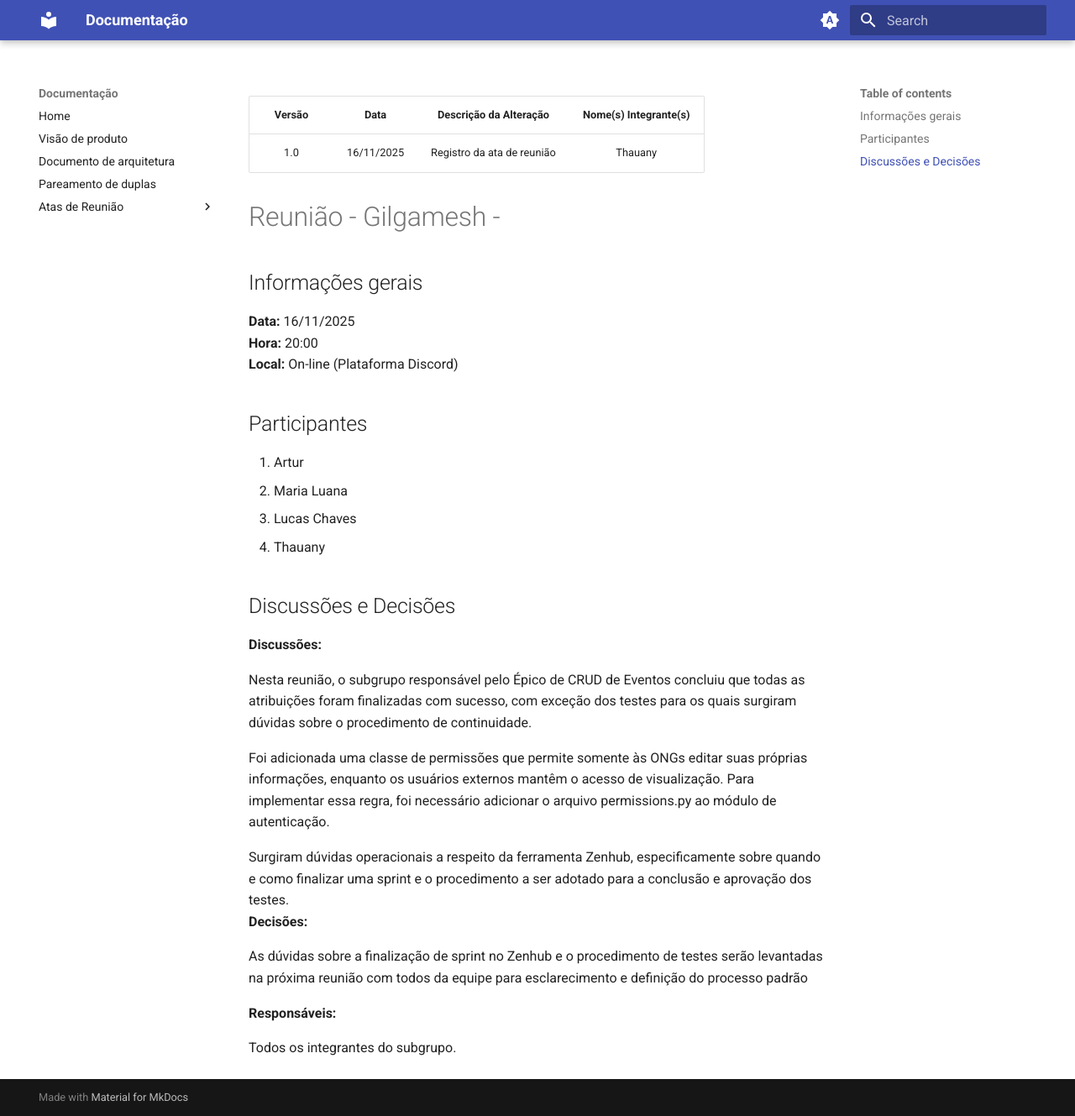
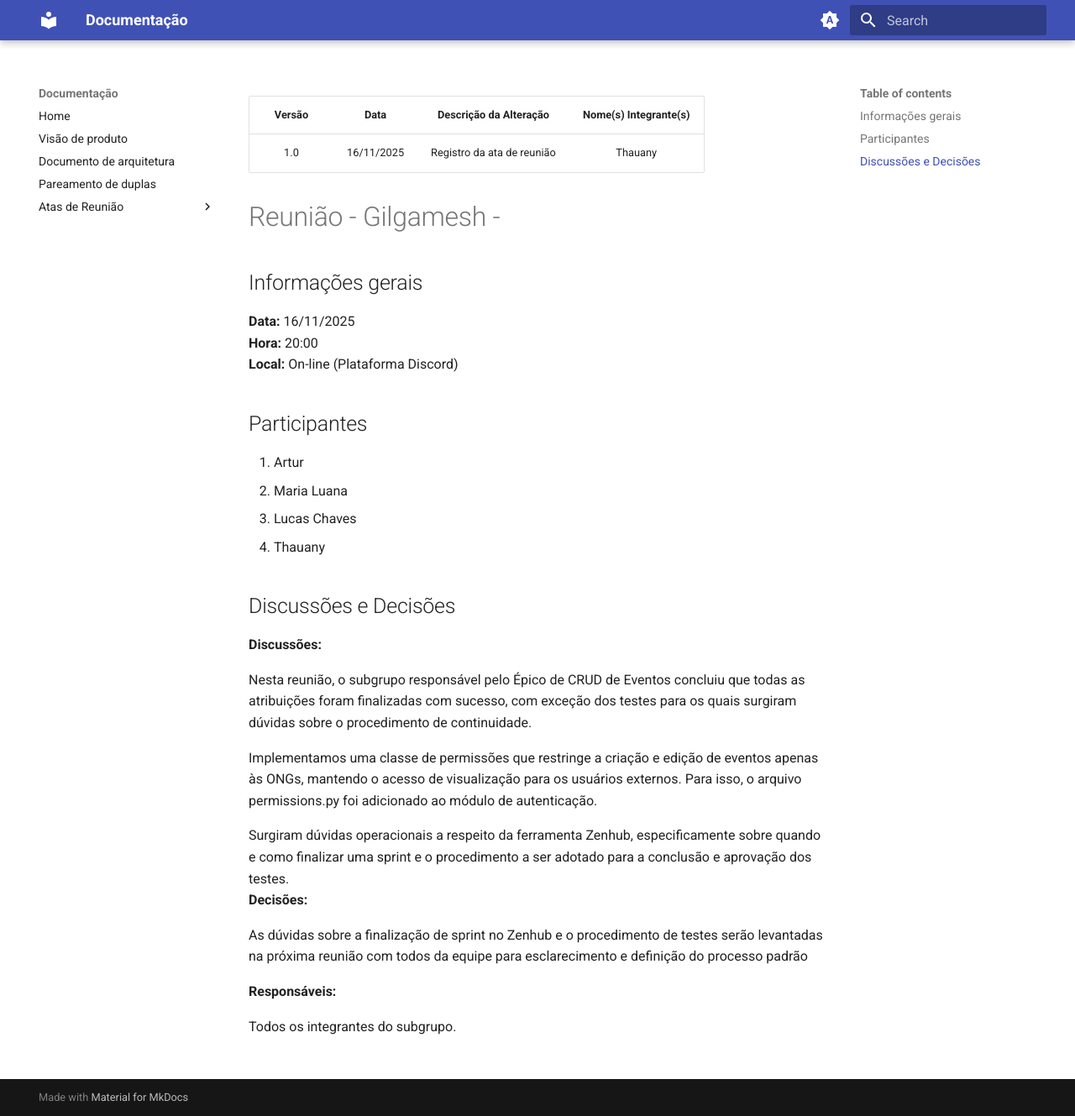
Before and after one commit to FGA0138-MDS-Ajax/2025.2-Gilgamesh, an MkDocs documentation site: the page built from docs/atas-reuniao/ata-reuniao-16-11.md, in a window 1280 px wide and 1329 px high. Shown: the whole window at 84% size. Built offline with MkDocs 1.6.1 and Material for MkDocs 9.7.7, drawn with Linux system fonts in a browser that asks for light colours.

Commit message:
Adicionando informações na ata de reunião - 16/11

```diff
--- a/docs/atas-reuniao/ata-reuniao-16-11.md
+++ b/docs/atas-reuniao/ata-reuniao-16-11.md
@@ -21,7 +21,7 @@
 
 Nesta reunião, o subgrupo responsável pelo Épico de CRUD de Eventos concluiu que todas as atribuições foram finalizadas com sucesso, com exceção dos testes para os quais surgiram dúvidas sobre o procedimento de continuidade. <br>
 
-Foi adicionada uma classe de permissões que permite somente às ONGs editar suas próprias informações, enquanto os usuários externos mantêm o acesso de visualização. Para implementar essa regra, foi necessário adicionar o arquivo permissions.py ao módulo de autenticação. <br>
+Implementamos uma classe de permissões que restringe a criação e edição de eventos apenas às ONGs, mantendo o acesso de visualização para os usuários externos. Para isso, o arquivo permissions.py foi adicionado ao módulo de autenticação. <br>
 
 Surgiram dúvidas operacionais a respeito da ferramenta Zenhub, especificamente sobre quando e como finalizar uma sprint e o procedimento a ser adotado para a conclusão e aprovação dos testes.<br>
 **Decisões:**
```
